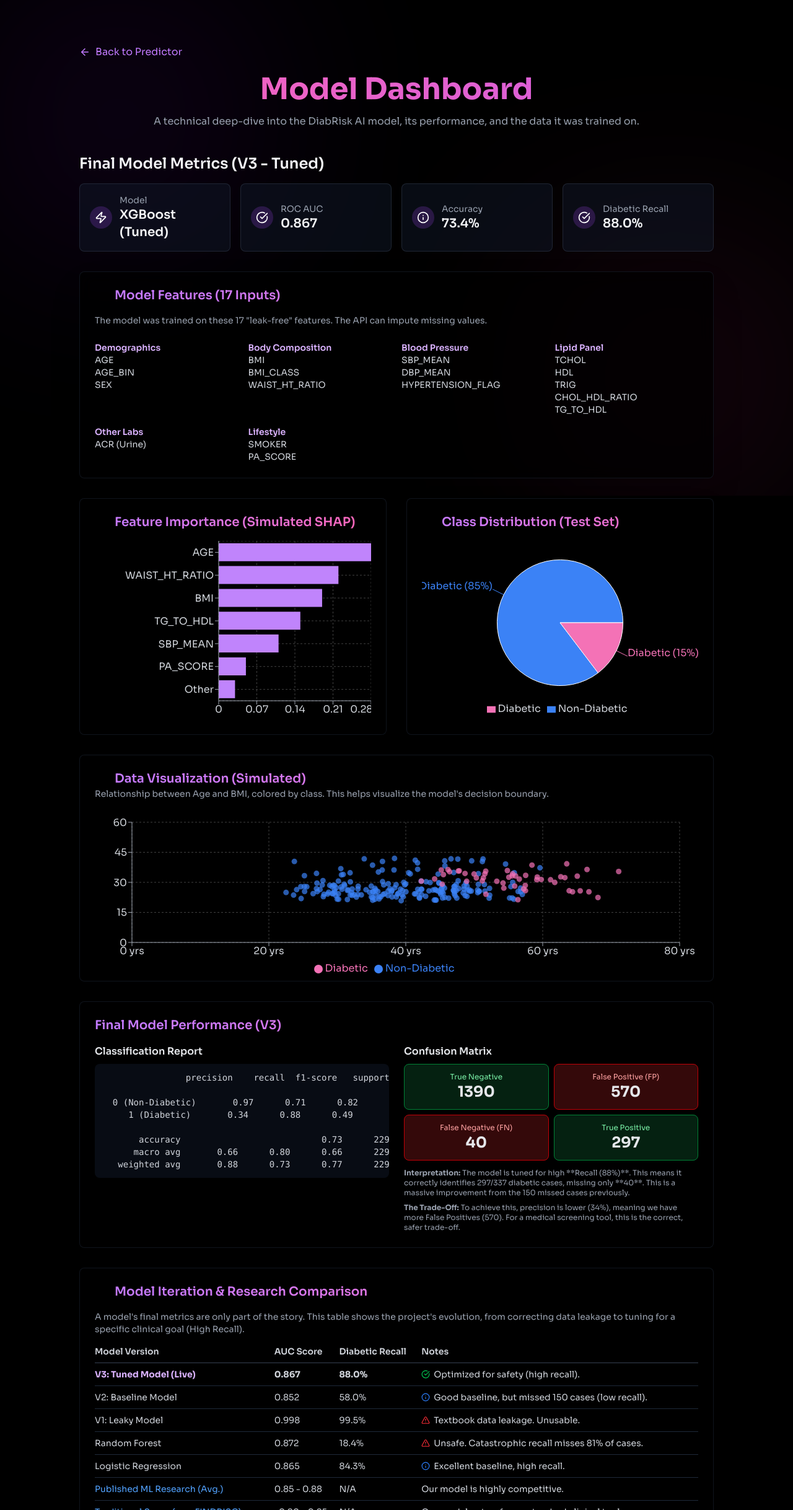
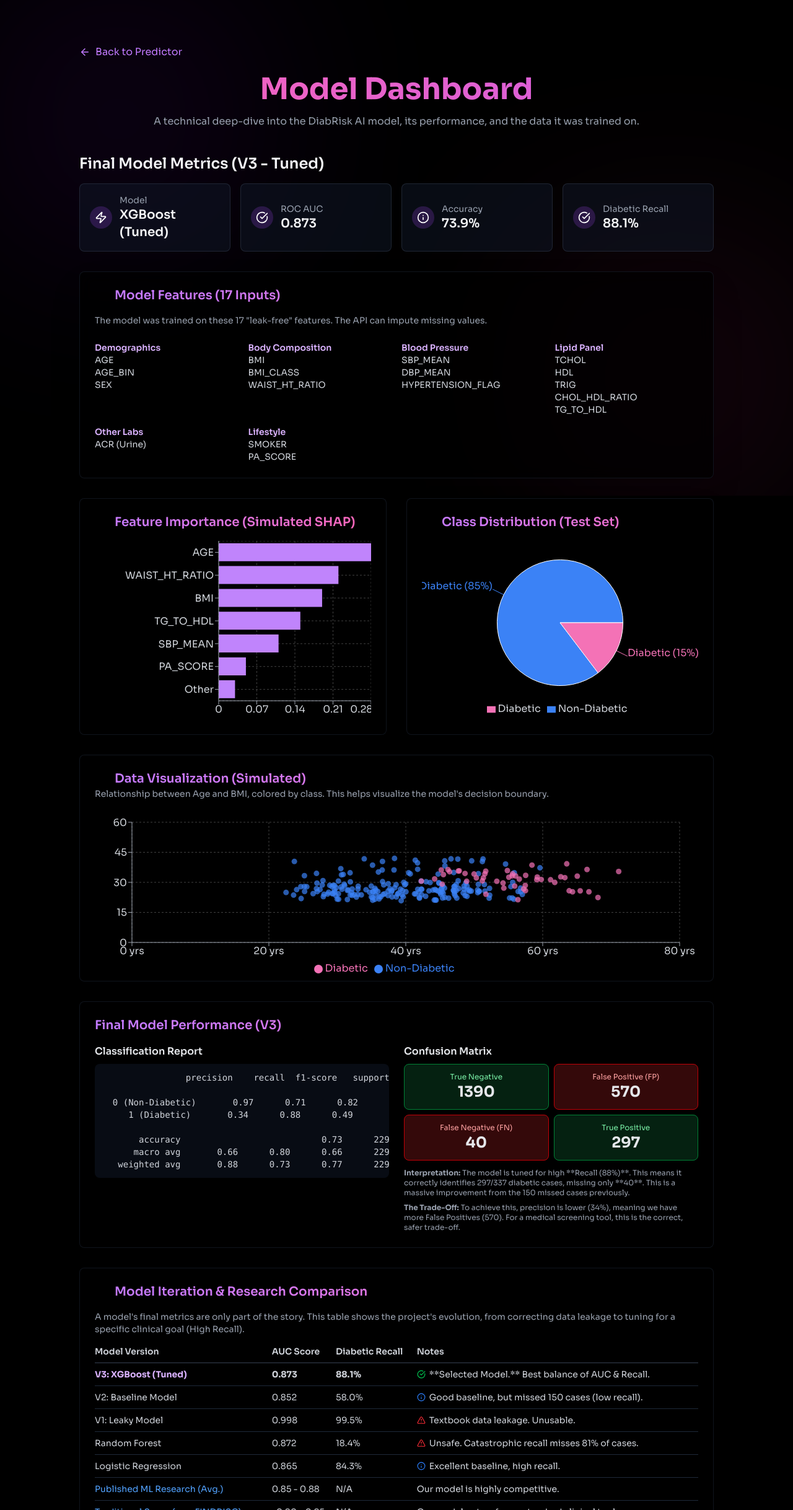
Before and after one commit to LohitMoharana/DiabRisk-AI, a Next.js app in the folder frontend/: page /dashboard in a window 1280 px wide. Shown: the top 2437 px of the page at 62% size. Built offline with nearby package versions, Linux system fonts and the light colour scheme.

Commit message:
Improvement of UI

```diff
--- a/frontend/app/dashboard/page.jsx
+++ b/frontend/app/dashboard/page.jsx
@@ -190,9 +190,9 @@ export default function DashboardPage() {
           }}
         >
           <MetricCard title="Model" value="XGBoost (Tuned)" icon={<Zap size={20} className="text-white"/>} />
-          <MetricCard title="ROC AUC" value="0.867" icon={<CheckCircle size={20} className="text-white"/>} />
-          <MetricCard title="Accuracy" value="73.4%" icon={<Info size={20} className="text-white"/>} />
-          <MetricCard title="Diabetic Recall" value="88.0%" icon={<CheckCircle size={20} className="text-white"/>} />
+          <MetricCard title="ROC AUC" value="0.873" icon={<CheckCircle size={20} className="text-white"/>} />
+          <MetricCard title="Accuracy" value="73.9%" icon={<Info size={20} className="text-white"/>} />
+          <MetricCard title="Diabetic Recall" value="88.1%" icon={<CheckCircle size={20} className="text-white"/>} />
         </motion.div>
 
         {/* --- Model Features --- */}
@@ -442,11 +442,11 @@ export default function DashboardPage() {
               </thead>
               <tbody>
                 <tr className="border-b border-gray-800">
-                  <td className="py-2 text-purple-300 font-bold">V3: Tuned Model (Live)</td>
-                  <td className="py-2 font-bold">0.867</td>
-                  <td className="py-2 font-bold">88.0%</td>
+                  <td className="py-2 text-purple-300 font-bold">V3: XGBoost (Tuned)</td>
+                  <td className="py-2 font-bold">0.873</td>
+                  <td className="py-2 font-bold">88.1%</td>
                   <td className="py-2">
-                    <span className="flex items-center"><CheckCircle size={14} className="text-green-500 mr-1.5" />Optimized for safety (high recall).</span>
+                    <span className="flex items-center"><CheckCircle size={14} className="text-green-500 mr-1.5" />**Selected Model.** Best balance of AUC & Recall.</span>
                   </td>
                 </tr>
                 <tr className="border-b border-gray-800">
```
